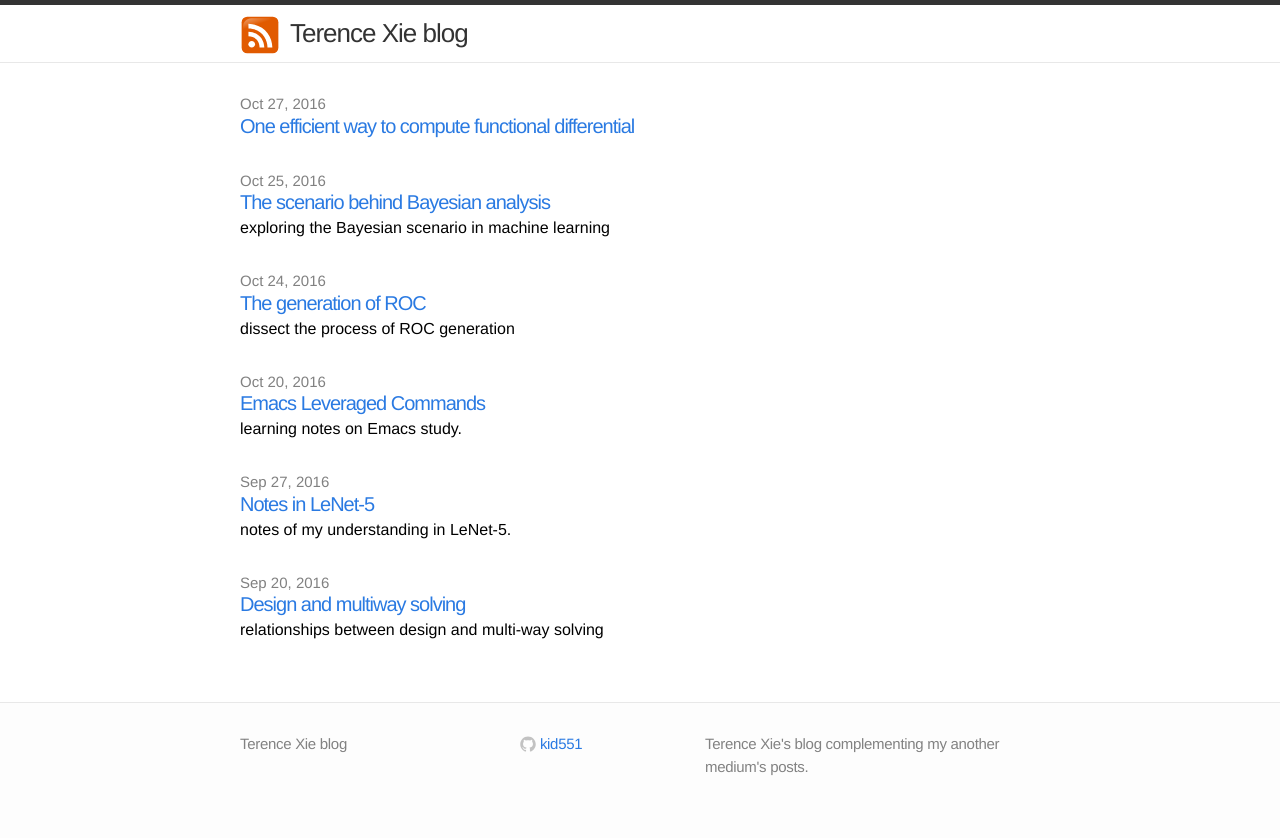
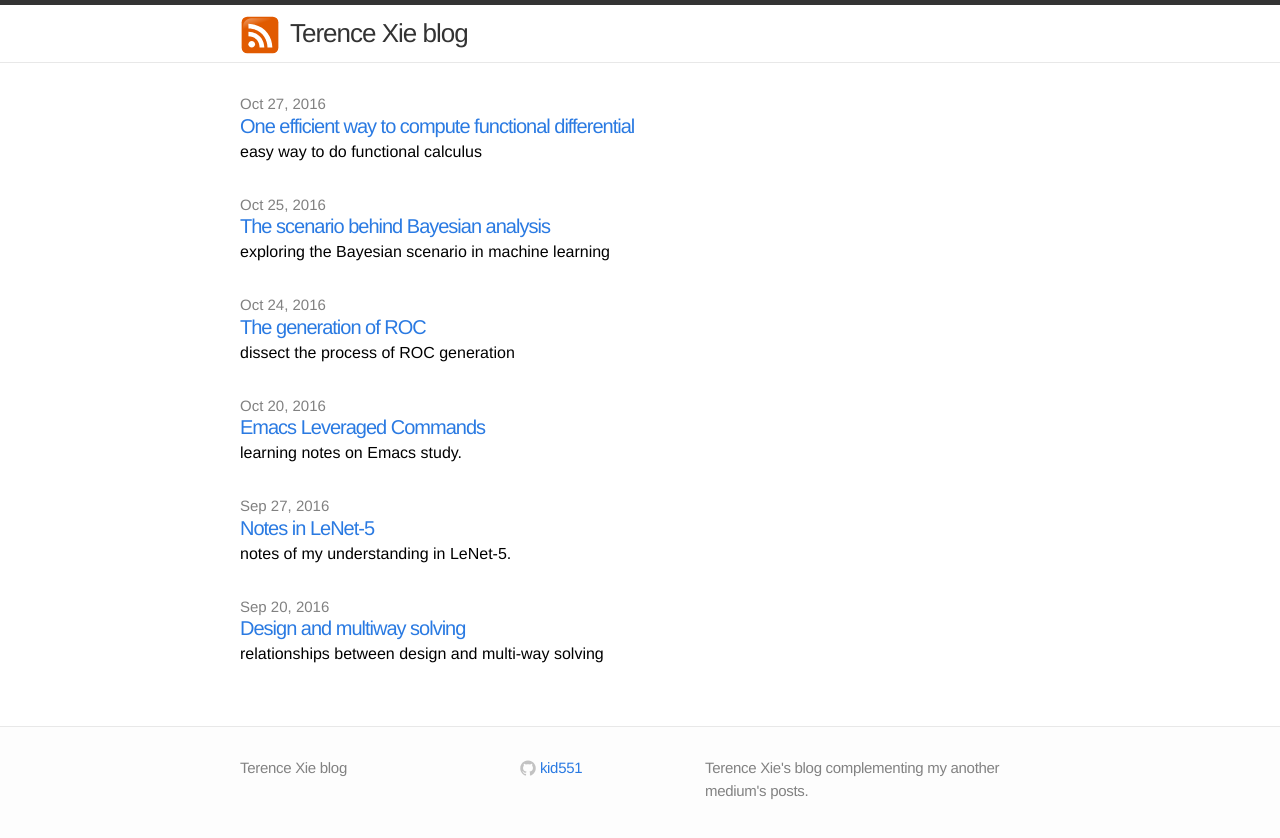
Before and after one commit to kid551/kid551.github.io, a Jekyll site: the page built from index.html, in a window 1280 px wide. Shown: the top 838 px of the page. Built offline with Jekyll 4.4.1, drawn with Linux system fonts in a browser that asks for light colours.

Commit message:
Add excerpt.

```diff
--- a/_posts/2016-10-27-functional-computation.md
+++ b/_posts/2016-10-27-functional-computation.md
@@ -2,7 +2,7 @@
 layout: post
 comments: true
 title:  "One efficient way to compute functional differential"
-excerpt: ""
+excerpt: "easy way to do functional calculus"
 date:   2016-10-27
 mathjax: true
 ---
```
